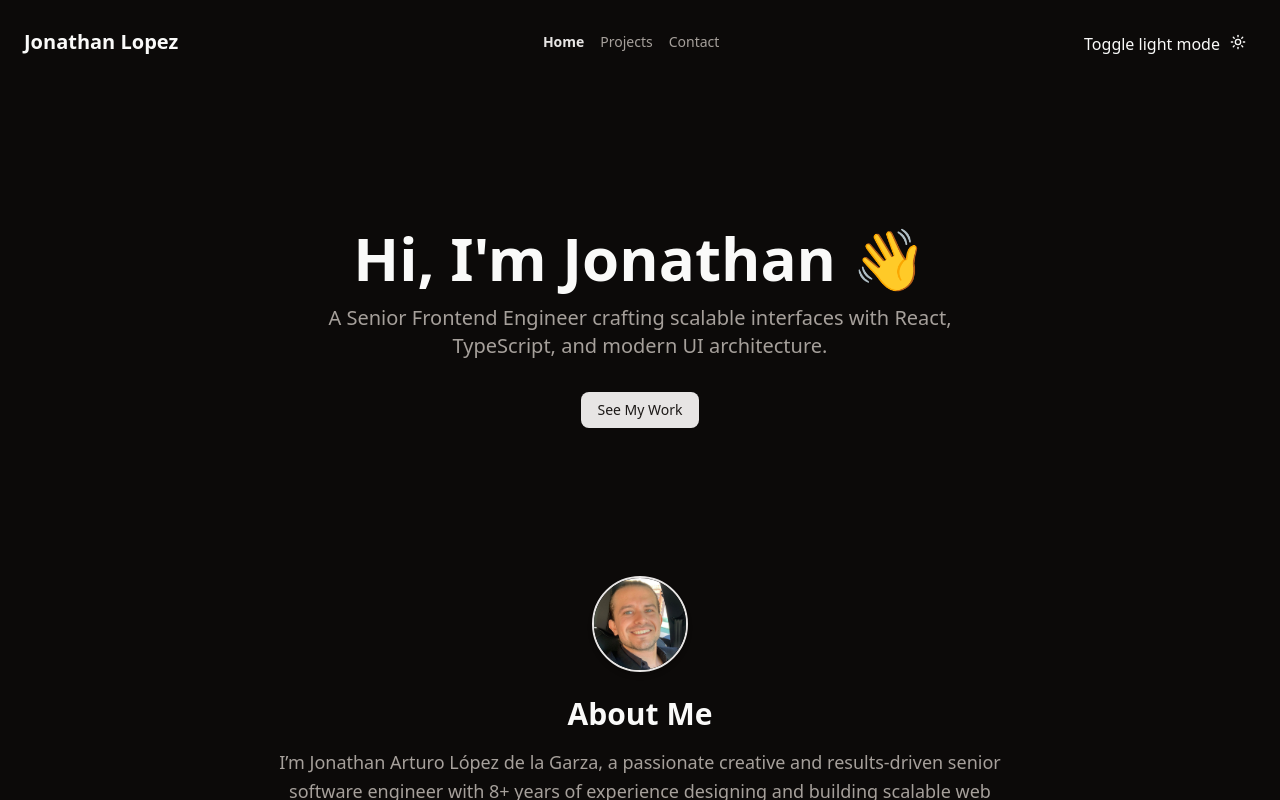
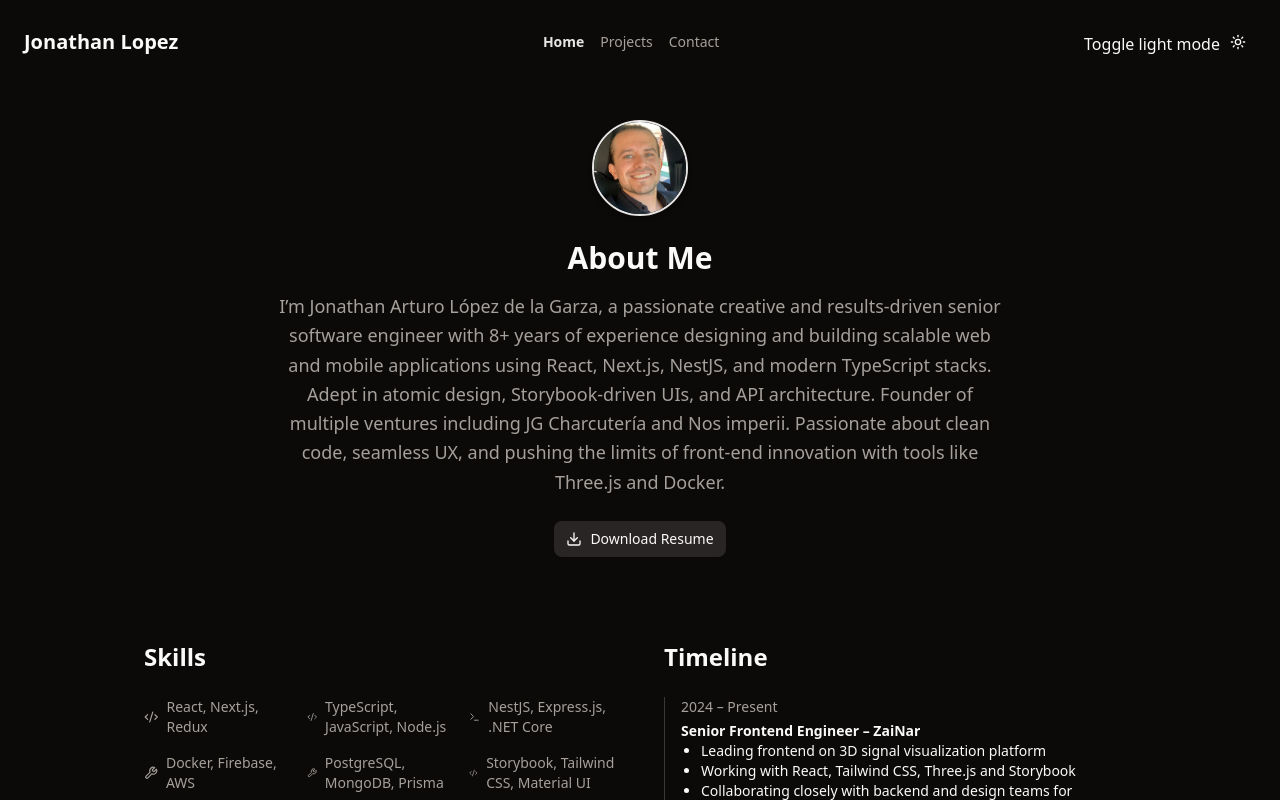
Before and after one commit to JonaLGarza/porfolio, a React (Vite) app: page / in a window 1280 px wide. Shown: the top 800 px of the page. Built offline with nearby package versions, Linux system fonts and the light colour scheme.

Commit message:
added SkillsTimeLineSection to Home

```diff
--- a/src/pages/Home.tsx
+++ b/src/pages/Home.tsx
@@ -1,6 +1,6 @@
 import AboutMe from "../components/organisms/AboutMe/AboutMe";
-import Hero from "../components/organisms/Hero/Hero";
 import { Helmet } from 'react-helmet-async';
+import SkillsTimelineSection from "../components/organisms/SkillsTimelineSection/SkillsTimelineSection";
 
 export default function HomePage() {
     return <>
@@ -12,8 +12,9 @@ export default function HomePage() {
         />
       </Helmet>
       <main>
-        <Hero />
+        {/* <Hero /> */}
         <AboutMe />
+        <SkillsTimelineSection />
       </main>
       <footer className="text-center py-10 text-sm text-muted-foreground">
         © {new Date().getFullYear()} Jonathan Lopez. All rights reserved.
```
